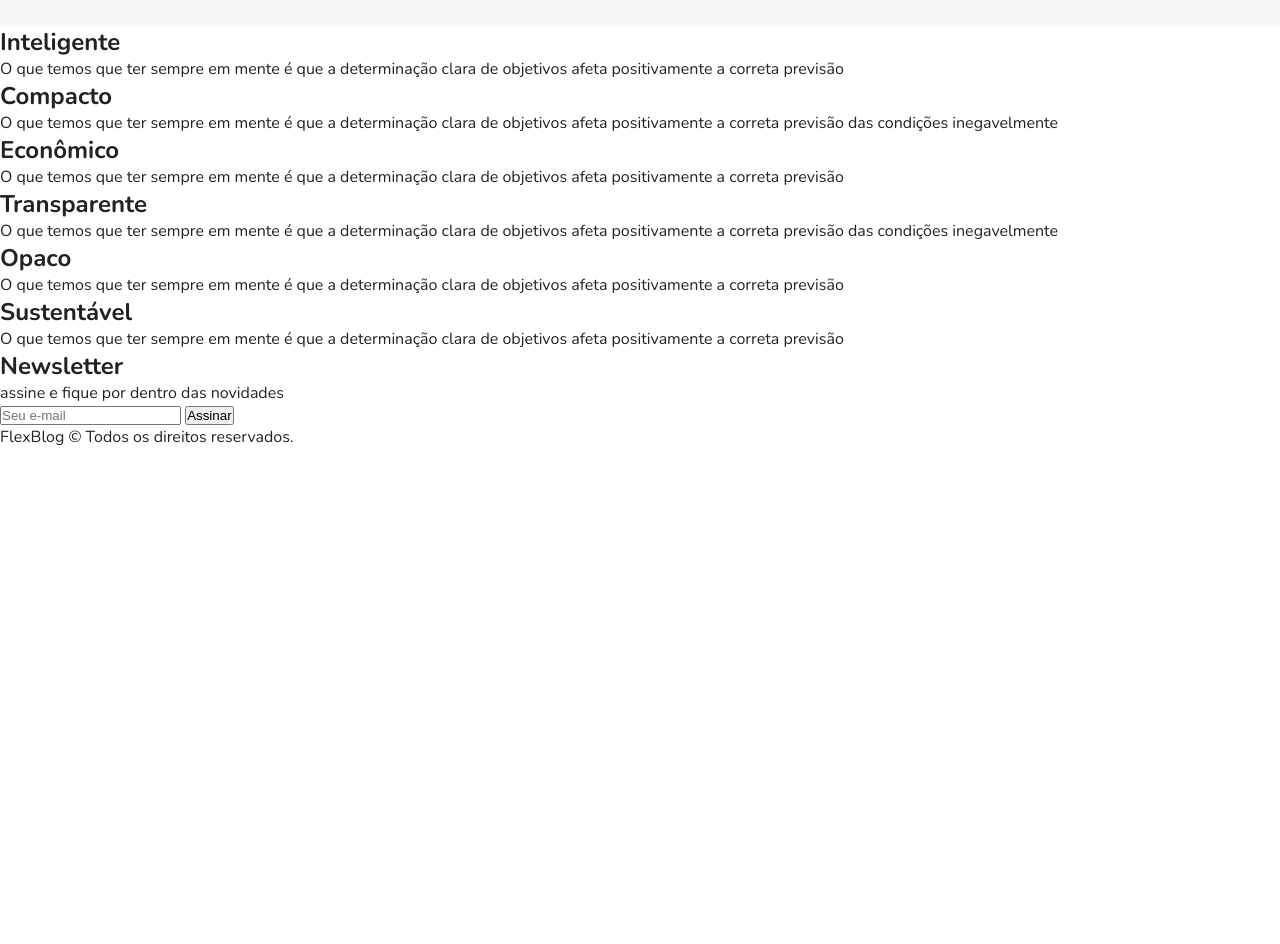
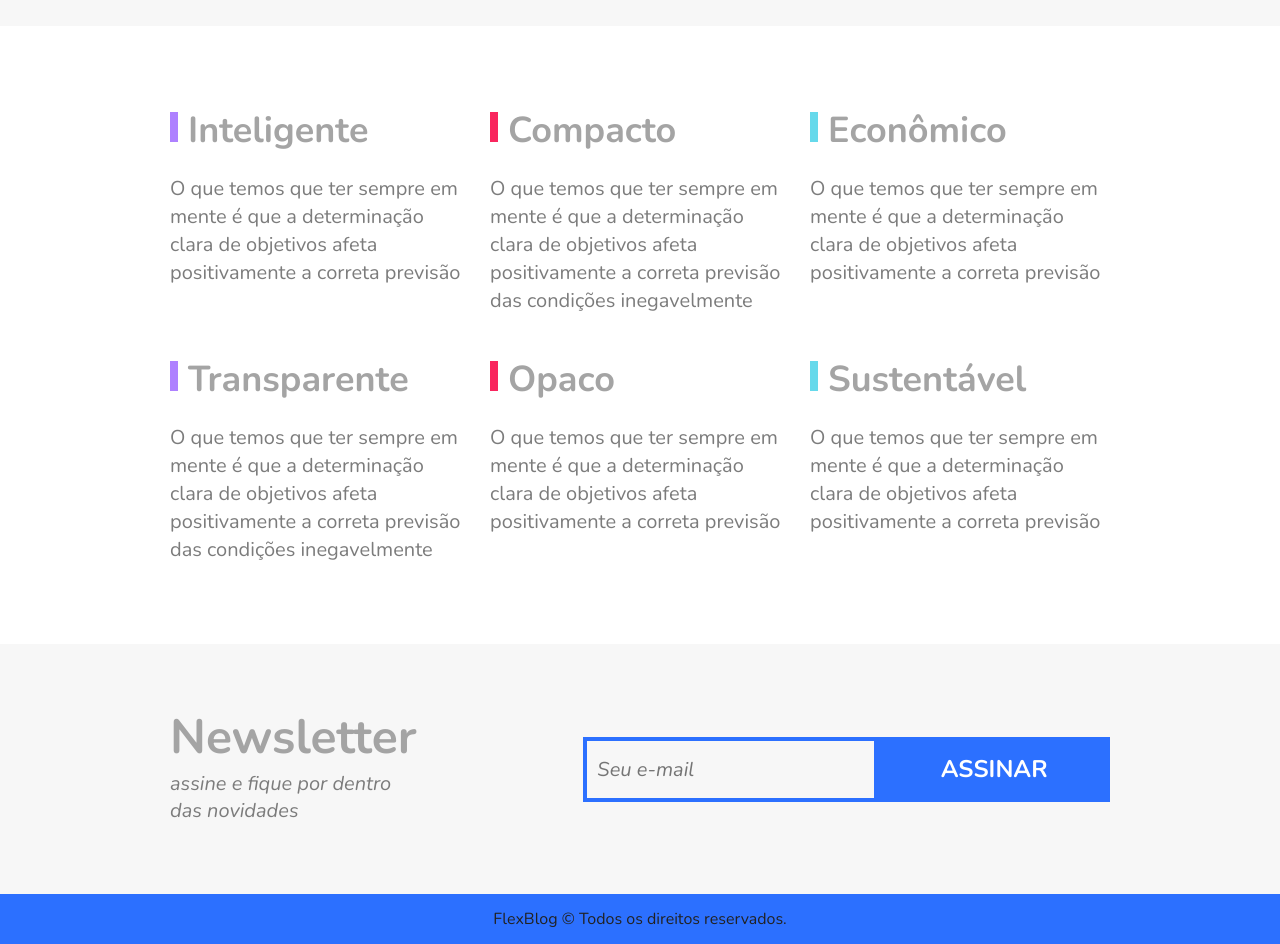
Before and after one commit to mylenavitoriano/FlexBlog, a plain HTML site: page index.html in a window 1280 px wide. Shown: the part 2560-3504 px from the top of the page. Before the commit the page ends 3008 px from the top, so only its background shows below. Drawn offline with nearby package versions, Linux system fonts and the light colour scheme.

Commit message:
projeto finalizado

```diff
--- a/index.html
+++ b/index.html
@@ -143,14 +143,14 @@
             <h1>Newsletter</h1>
             <p>assine e fique por dentro das novidades</p>
         </div>
-        <form>
+        <form class="newsletter-form">
             <input type="text" placeholder="Seu e-mail">
             <button type="submit">Assinar</button>
         </form>
     </section>
 
     <footer class="footer">
-        FlexBlog © Todos os direitos reservados.
+        <p>FlexBlog © Todos os direitos reservados.</p>
     </footer>
 </body>
 </html>
--- /dev/null
+++ b/sass/_footer.scss
@@ -0,0 +1,13 @@
+.footer{
+  background: $color-primary;
+  height: 50px;
+  display: flex;
+  align-items: center;
+
+  p{
+    flex: 1;
+    text-align: center;
+    font-size: 1em;
+    color: $color-dark;
+  }
+}
--- /dev/null
+++ b/sass/_newsletter.scss
@@ -0,0 +1,63 @@
+.newsletter{
+  background: #f7f7f7;
+  padding: 60px calc((100% - 960px) / 2);
+  display: flex;
+  flex-wrap: wrap;
+
+  .newsletter-info{
+    flex: 1 1 260px;
+    margin: 0 10px;
+
+    h1{
+      font-size: 3em;
+      color: $gray;
+    }
+
+    p{
+      font-size: 1.25em;
+      font-style: italic;
+      max-width: 230px;
+      color: #7c7c7c;
+      margin-bottom: 10px;
+    }
+  }
+
+  .newsletter-form{
+    flex: 2 1 260px;
+    margin: 0 10px;
+    align-self: center;
+    display: flex;
+    flex-wrap: wrap;
+
+    input{
+      flex: 3 1 200px;
+      font-size: 1.25em;
+      color: #7c7c7c;
+      font-style: italic;
+      font-family: "Nunito", Helvetica, Arial, sans-serif;
+      border: 4px solid $color-primary;
+      background: transparent;
+      padding: 15px 10px;
+      margin: 0px;
+      border-radius: 0px;
+    }
+
+    button{
+      flex: 1 1 200px;
+      font-family: "Nunito", Helvetica, Arial, sans-serif;
+      font-size: 1.5em;
+      font-weight: 700;
+      text-transform: uppercase;
+      background: $color-primary;
+      color: #FFF;
+      margin: 0px;
+      cursor: pointer;
+      border: 0;
+      padding: 15px 10px;
+
+      @media(max-width: 600px){
+        font-size: 1em;
+      }
+    }
+  }
+}
--- a/sass/_produtos.scss
+++ b/sass/_produtos.scss
@@ -26,15 +26,15 @@
         }
 
         .purple{
-            border-top: 8px solid #ae81ff;
+            border-top: 8px solid $purple;
         }
 
         .pink{
-            border-top: 8px solid #f9265e;
+            border-top: 8px solid $purple;
         }
 
         .blue{
-            border-top: 8px solid #66d9eb;
+            border-top: 8px solid $blue;
         }
     }
 }
--- /dev/null
+++ b/sass/_qualidade.scss
@@ -0,0 +1,43 @@
+.qualidade{
+  max-width: 960px;
+  margin: 60px auto;
+  display: flex;
+  flex-wrap: wrap;
+
+  .qualidade-item{
+    flex: 1 1 300px;
+    margin: 20px 10px;
+
+    h2{
+      font-size: 2.25em;
+      color: $gray;
+      margin-bottom: 20px;
+
+      &::before{
+        content: '';
+        display: inline-block;
+        width: 8px;
+        height: 30px;
+        margin-right: 10px;
+      }
+    }
+
+    &:nth-of-type(3n+1) h2::before{
+      background: $purple;
+    }
+
+    &:nth-of-type(3n+2) h2::before{
+      background: $pink;
+    }
+
+    &:nth-of-type(3n+3) h2::before{
+      background: $blue;
+    }
+
+    p{
+      font-size: 1.25em;
+      line-height: 1.4;
+      color: #7c7c7c;
+    }
+  }
+}
--- a/sass/style.scss
+++ b/sass/style.scss
@@ -4,6 +4,9 @@ $color-primary: #2c70ff;
 $color-secundary: #122ab2;
 $color-dark: #222222;
 $gray: #a4a4a4;
+$purple: #ae81ff;
+$pink: #f9265e;
+$blue: #66d9eb;
 
 *{
     margin: 0;
@@ -51,3 +54,12 @@ img{
 
 //preco
 @import 'preco';
+
+//qualidade
+@import 'qualidade';
+
+//newsletter
+@import 'newsletter';
+
+//footer
+@import 'footer';
```
Also changed, not shown: css/style.css.
